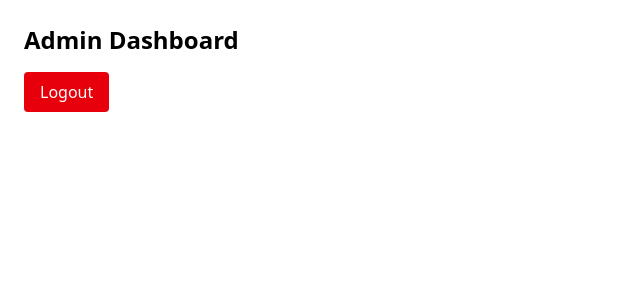
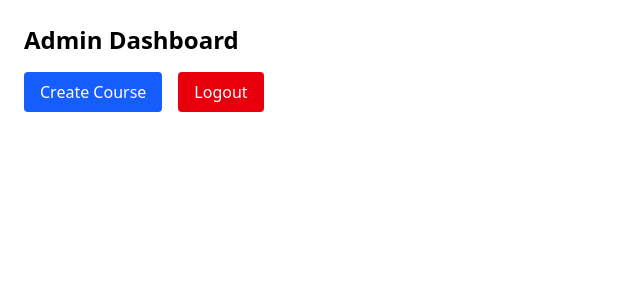
Before and after one commit to Test-coach/Front-end, a React (Vite) app: page /admin in a window 1280 px wide. Shown: the top 300 px of the page, without its empty margins (0-640 px from the left). Built offline with nearby package versions, Linux system fonts and the light colour scheme; sample sign-in values are in the browser's storage.

Commit message:
exam create

```diff
--- a/src/components/admin/Admin.jsx
+++ b/src/components/admin/Admin.jsx
@@ -15,9 +15,22 @@ const Admin = () => {
     navigate('/admin/login');
   };
 
+  const handleCreateCourse = () => {
+    navigate('/admin/create/course');
+  };
+
   return (
     <div className="p-6">
       <h1 className="text-2xl font-bold mb-4">Admin Dashboard</h1>
+
+      <div className="flex gap-4 mb-4">
+        <button
+          onClick={handleCreateCourse}
+          className="bg-blue-600 text-white px-4 py-2 rounded hover:bg-blue-700"
+        >
+          Create Course
+        </button>
+
         <button
           onClick={handleLogout}
           className="bg-red-600 text-white px-4 py-2 rounded hover:bg-red-700"
@@ -25,6 +38,7 @@ const Admin = () => {
           Logout
         </button>
       </div>
+    </div>
   );
 };
 
--- a/src/components/admin/adminAuth/AdminLogin.jsx
+++ b/src/components/admin/adminAuth/AdminLogin.jsx
@@ -182,7 +182,7 @@ const AdminLogin = () => {
                     <p className="text-sm text-gray-600">
                         Don't have an account?{' '}
                         <Link
-                            to="/register"
+                            to="/admin/register"
                             className="text-indigo-600 hover:text-indigo-700 font-medium"
                         >
                             Create one here
--- a/src/components/admin/adminAuth/AdminRegister.jsx
+++ b/src/components/admin/adminAuth/AdminRegister.jsx
@@ -178,7 +178,7 @@ const AdminRegister = () => {
           <p className="text-sm text-gray-600">
             Already have an account?{' '}
             <Link
-              to="/login" className="text-indigo-600 hover:text-indigo-700 font-medium">
+              to="/admin/login" className="text-indigo-600 hover:text-indigo-700 font-medium">
               Sign in here
             </Link>
           </p>
```
Lines whose indentation alone changed are shown as unchanged.
